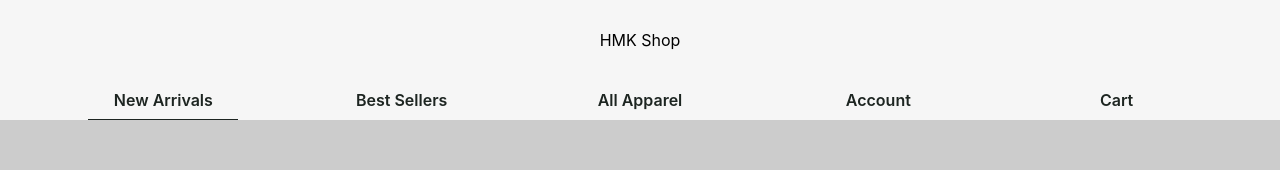
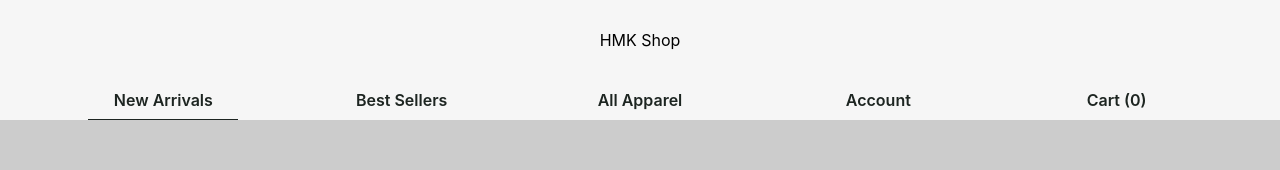
Before and after one commit to cortezdev99/hmk-shop, a React (Create React App) app: page / in a window 1280 px wide. Shown: the top 170 px of the page. Built offline with nearby package versions, Linux system fonts and the light colour scheme.

Commit message:
fixed navbar to now correctly open the cart component when cart button is clicked, added a reducer method in navbar to handle getting the total amount of items in the cart

```diff
--- a/src/Components/App.js
+++ b/src/Components/App.js
@@ -26,7 +26,6 @@ function App() {
               <Route exact path='/best-sellers' component={BestSellers} />
               <Route exact path='/all-apparel' component={AllApparel} />
               <Route exact path='/account' component={Account} />
-              <Route exact path='/cart' component={Cart} />
               <Route exact path='/products/:slug' component={ProductDetails} />
             </Switch>
           </div>
--- a/src/Components/Nav/Navbar.js
+++ b/src/Components/Nav/Navbar.js
@@ -1,7 +1,26 @@
-import React, { useEffect } from 'react'
+import React, { useEffect, useContext } from 'react'
 import { NavLink } from 'react-router-dom'
+import CartContext from '../../Contexts/CartContext'
 
 export default () => {
+  const {
+    setIsCartOpen,
+    products
+  } = useContext(CartContext)
+
+  const handleCartToggle = () => {
+    const el = document.getElementById('html')
+    el.classList.toggle('overflow-hidden')
+    setIsCartOpen(true)
+  }
+
+  const handleGettingProductAmount = () => {
+    const itemsTotal = products.reduce((accum, currentVal) => {
+      return accum += currentVal[4].quantity
+    }, 0)
+
+    return `${itemsTotal}`
+  }
 
   useEffect(() => {
     const permElmnt = document.getElementById('navbar-wrapper-id')
@@ -27,7 +46,12 @@ export default () => {
         <NavLink to="/best-sellers" className="navbar-link">Best Sellers</NavLink>
         <NavLink to="/all-apparel" className="navbar-link">All Apparel</NavLink>
         <NavLink to="/account" className="navbar-link">Account</NavLink>
-        <NavLink to="/cart" className="navbar-link">Cart</NavLink>
+        <div
+          className="navbar-link"
+          onClick={handleCartToggle}
+        >
+          Cart ({handleGettingProductAmount()})
+        </div>
       </div>
     </div>
   )
```
